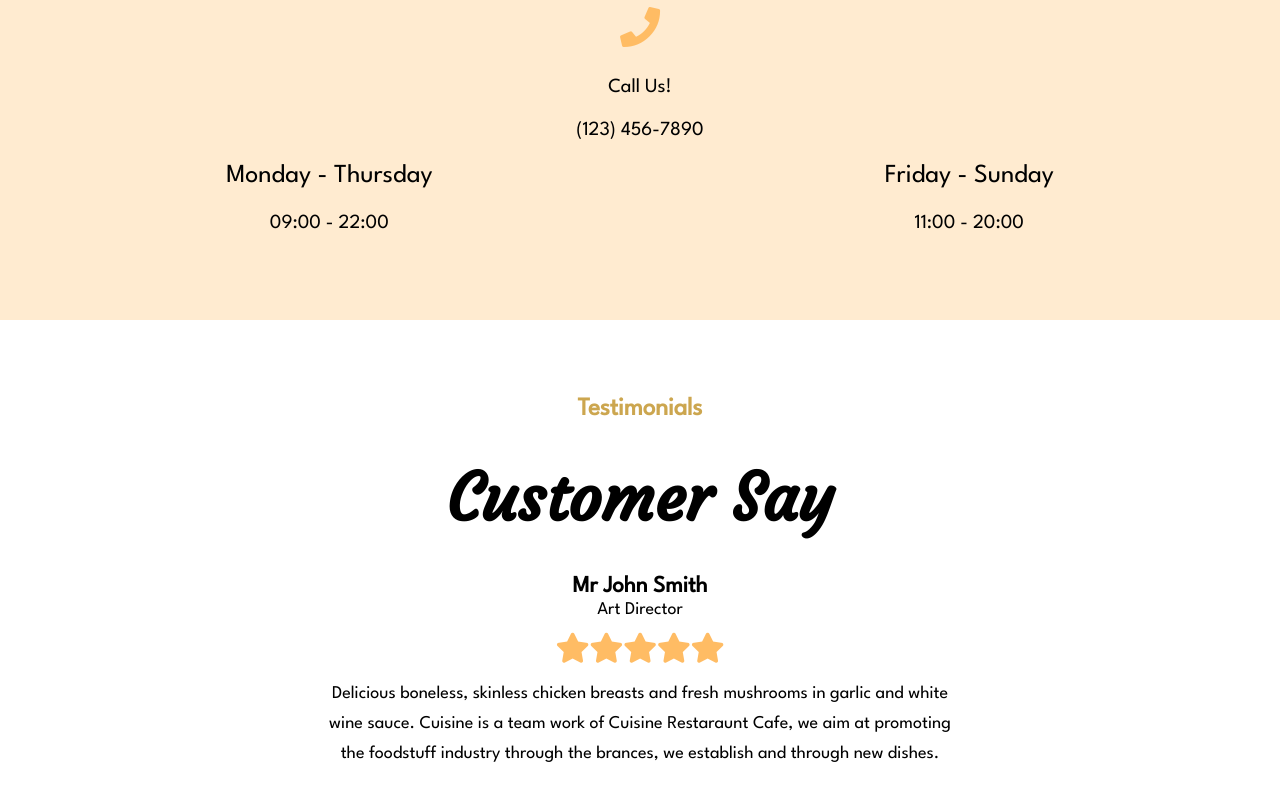
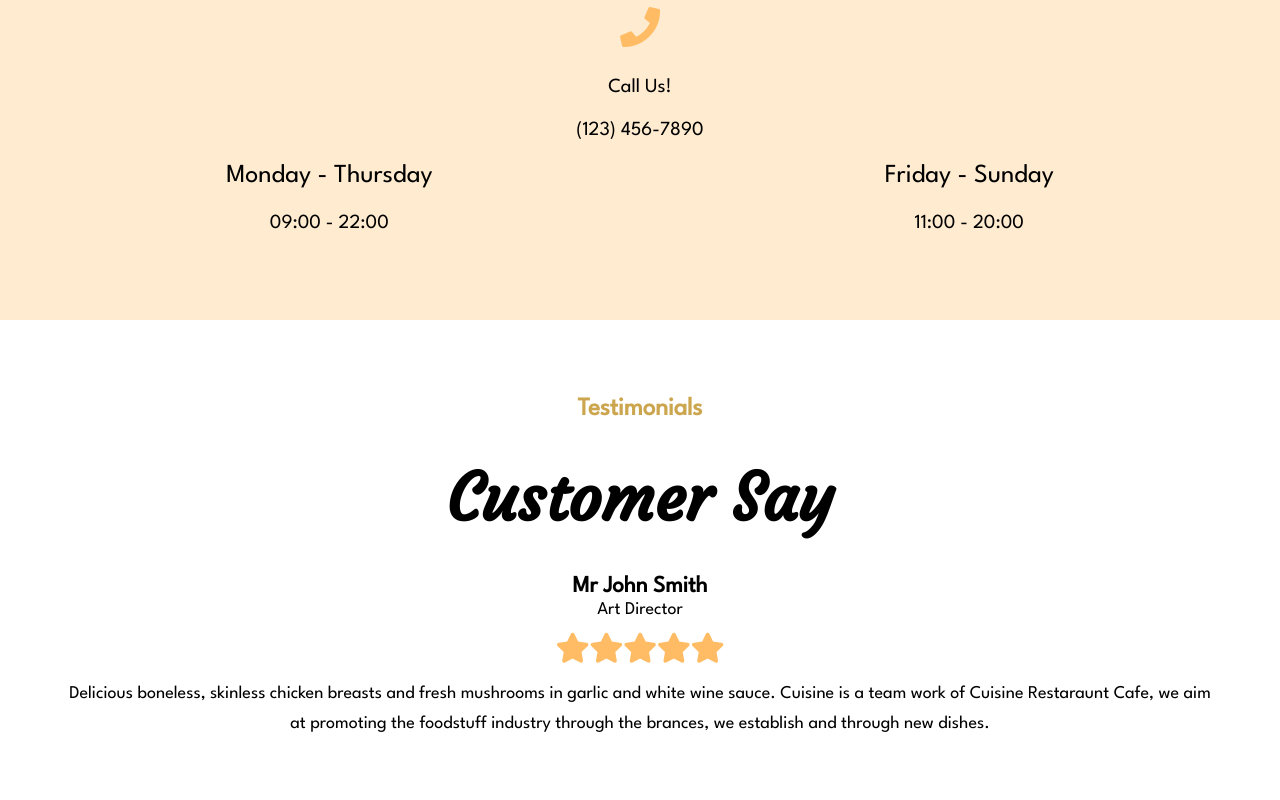
Before and after one commit to boonaki/cuisinev2, a plain HTML site: page index.html in a window 1280 px wide. Shown: the part 2797-3597 px from the top of the page. Drawn offline with Linux system fonts and the light colour scheme.

Commit message:
changed padding on testimonials

```diff
--- a/css/style.css
+++ b/css/style.css
@@ -357,8 +357,8 @@ h3 + span{
 }
 .testimonials p{
   font-size: 1.8rem;
-  width: 50%;
-  margin: 0 25%;
+  width: 100%;
+  padding: 0 5%;
   line-height: 30px;
 }
 
```
